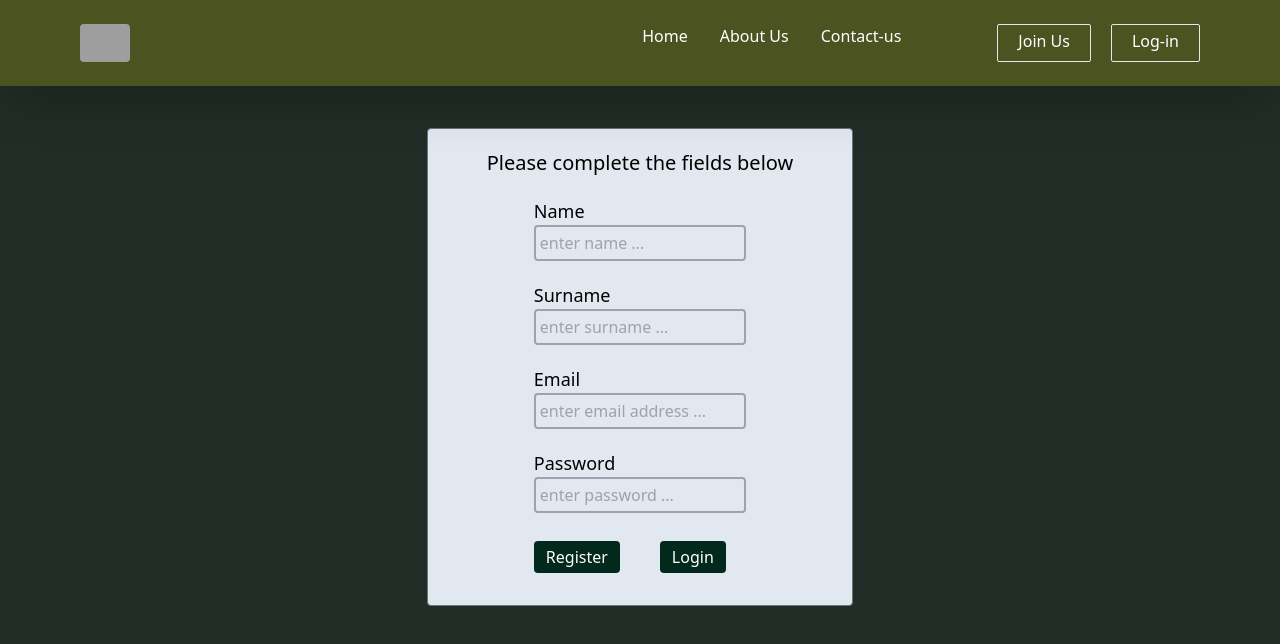
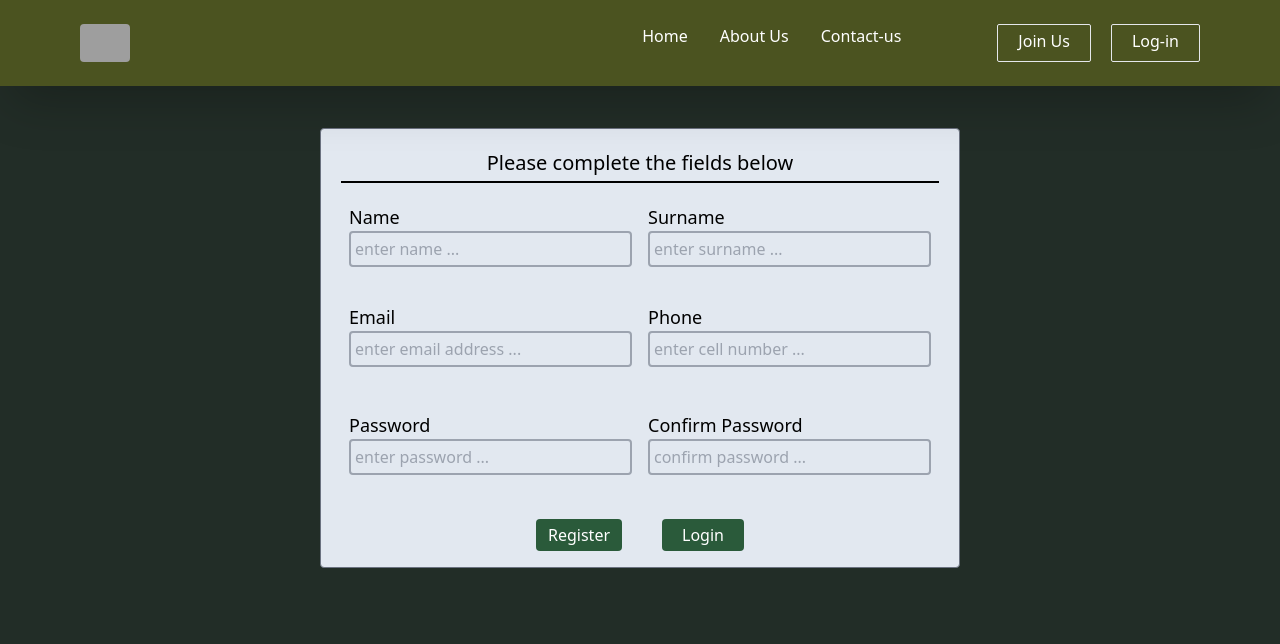
Before and after one commit to 23Mandla/Stokvel, a Next.js app: page /signup in a window 1280 px wide. Shown: the top 644 px of the page. Built offline with nearby package versions, Linux system fonts and the light colour scheme; grey boxes are pictures that could not be loaded.

Commit message:
Enhancing and validating reg from

```diff
--- a/src/app/signup/page.js
+++ b/src/app/signup/page.js
@@ -12,7 +12,9 @@ export default function SignUpPage() {
     name: "",
     surname: "",
     email: "",
+    phone: "",
     password: "",
+    cPassword: "",
   });
 
   //get input reg values
@@ -54,10 +56,13 @@ export default function SignUpPage() {
 
   return (
     <div className="w-full h-screen bg-[#222d27]">
-      <div className="relative  w-1/3 m-auto top-32 border border-gray-500 rounded bg-slate-200">
-        <h1 className="text-xl m-5 text-center">Please complete the fields below</h1>
+      <div className="relative  w-1/2 m-auto top-32 border border-gray-500 rounded bg-slate-200">
+        <h1 className="text-xl m-5 text-center border-b-2 border-black pb-1">
+          Please complete the fields below
+        </h1>
 
-        <div className="w-1/2 m-auto">
+        <div className="w-full m-auto space-y-4 pb-4">
+          <div className="grid grid-cols-2 px-7 gap-4">
             <div className="mb-5">
               <label htmlFor="name" className="block text-lg">
                 Name
@@ -87,7 +92,9 @@ export default function SignUpPage() {
                 className="bg-transparent border-2 border-gray-400 p-1 rounded w-[100%]"
               />
             </div>
+          </div>
 
+          <div className="grid grid-cols-2 px-7 gap-4">
             <div className="mb-5">
               <label htmlFor="email" className="block text-lg">
                 Email
@@ -104,6 +111,23 @@ export default function SignUpPage() {
             </div>
 
             <div className="mb-7">
+              <label htmlFor="phone" className="block text-lg">
+                Phone
+              </label>
+              <input
+                type="phone"
+                id="phone"
+                name="phone"
+                value={user.phone}
+                onChange={handleChange}
+                placeholder="enter cell number ..."
+                className="bg-transparent border-2 border-gray-400 p-1 rounded w-[100%]"
+              />
+            </div>
+          </div>
+
+          <div className="grid grid-cols-2 px-7 gap-4">
+            <div className="mb-7">
               <label htmlFor="password" className="block text-lg">
                 Password
               </label>
@@ -118,16 +142,32 @@ export default function SignUpPage() {
               />
             </div>
 
-          <div className="flex gap-10 mb-8">
+            <div className="mb-5">
+              <label htmlFor="cPassword" className="block text-lg">
+                Confirm Password
+              </label>
+              <input
+                type="cPassword"
+                id="cPassword"
+                name="cPassword"
+                value={user.cPassword}
+                onChange={handleChange}
+                placeholder="confirm password ..."
+                className="bg-transparent border-2 border-gray-400 p-1 rounded w-[100%]"
+              />
+            </div>
+          </div>
+
+          <div className="flex gap-10 mb-8 justify-center">
             <button
-              className="bg-[#02291b] text-white py-1 px-3 rounded"
+              className="bg-[#2a5a3a] text-white py-1 px-3 rounded"
               onClick={submitHandler}
             >
               Register
             </button>
             <Link
               href="/login"
-              className="bg-[#02291b] text-white py-1 px-3 rounded"
+              className="bg-[#2a5a3a] text-white py-1 px-5 rounded"
             >
               Login
             </Link>
--- a/src/model/userModel.js
+++ b/src/model/userModel.js
@@ -12,6 +12,11 @@ const userSchema = new Schema({
   email: {
     type: String,
     required: [true, "Please provide email"],
+    unique: true,
+  },
+  phone: {
+    type: String,
+    required: [true, "Please provide phone number"],
     unique: true,
   },
   password: {
```
Lines whose indentation alone changed are shown as unchanged.
